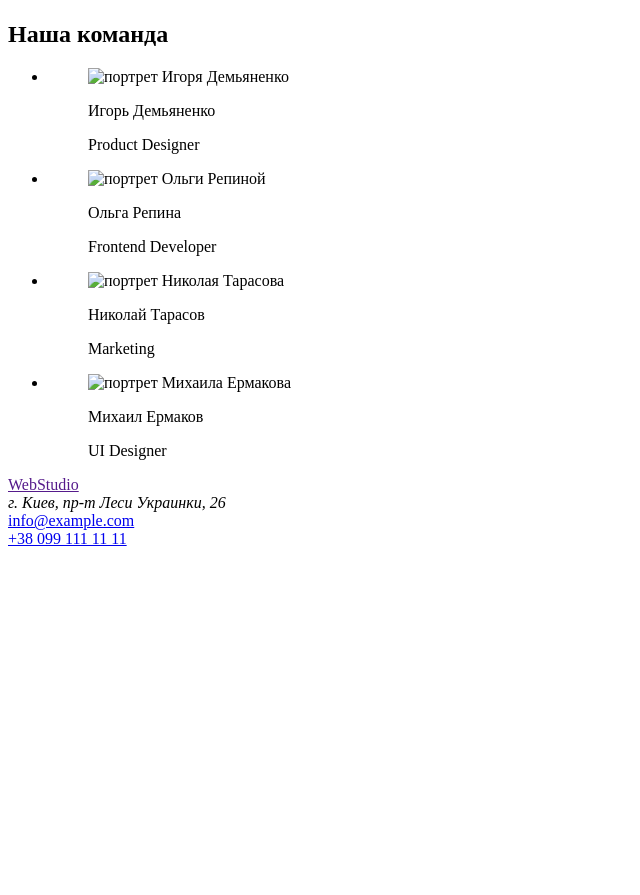
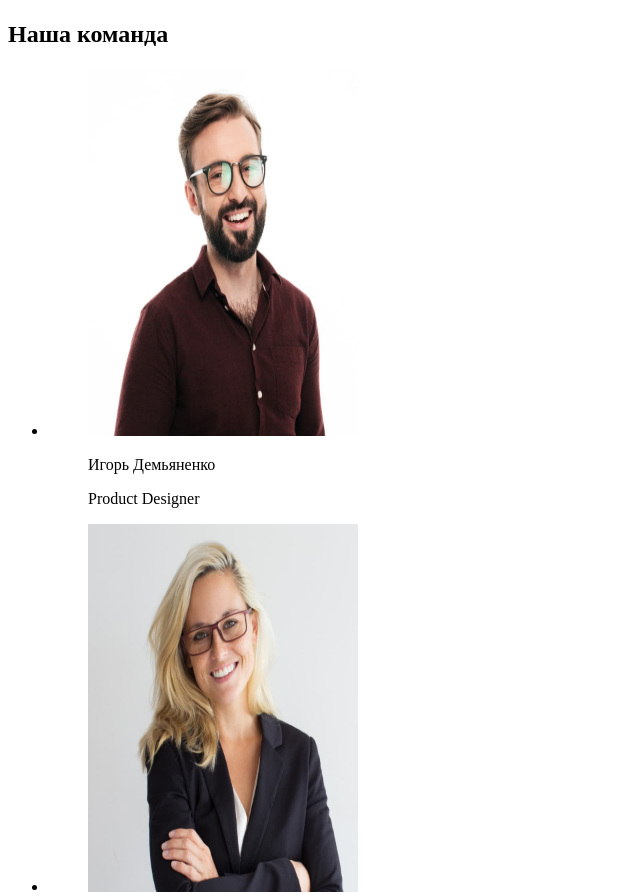
Before and after one commit to O-Lana/goit-markup-hw-01, a plain HTML site: page index.html in a window 1280 px wide. Shown: the part 1505-2400 px from the top of the page, without its empty margins (0-640 px from the left). Before the commit the page ends 2061 px from the top, so only its background shows below. Drawn offline with Linux system fonts and the light colour scheme; the site is published under a folder, as on GitHub Pages, so addresses that start at the root find nothing.

Commit message:
исправляет путь к изображениям " наша команда"

```diff
--- a/index.html
+++ b/index.html
@@ -99,7 +99,7 @@
           <li>
             <figure>
               <img
-                src="/images/Designer.jpg"
+                src="./images/Designer.jpg"
                 alt="портрет Игоря Демьяненко"
                 width="270"
                 height="368"
@@ -113,7 +113,7 @@
           <li>
             <figure>
               <img
-                src="/images/Developer.jpg"
+                src="./images/Developer.jpg"
                 alt="портрет Ольги Репиной"
                 width="270"
                 height="368"
@@ -127,7 +127,7 @@
           <li>
             <figure>
               <img
-                src="/images/Marketing.jpg"
+                src="./images/Marketing.jpg"
                 alt="портрет Николая Тарасова"
                 width="270"
                 height="368"
@@ -141,7 +141,7 @@
           <li>
             <figure>
               <img
-                src="/images/UIDesigner.jpg"
+                src="./images/UIDesigner.jpg"
                 alt="портрет Михаила Ермакова"
                 width="270"
                 height="368"
```
